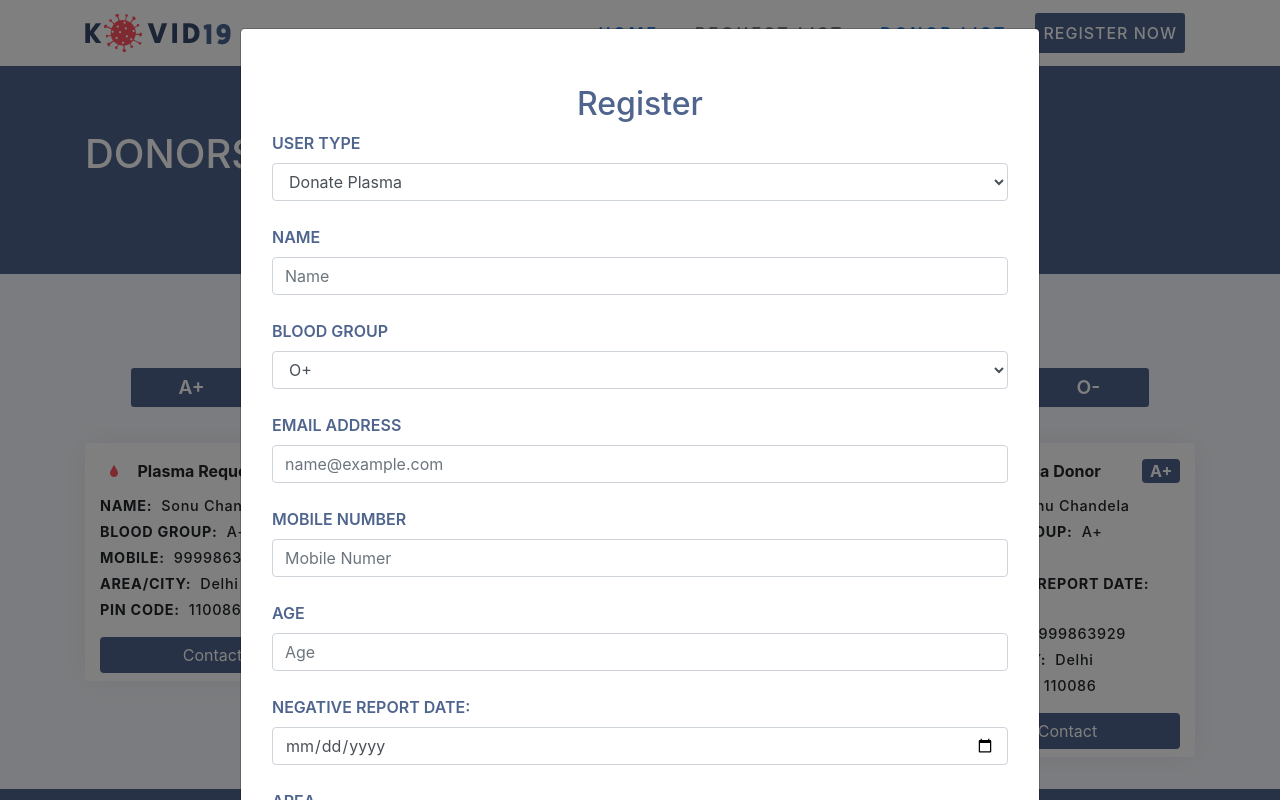
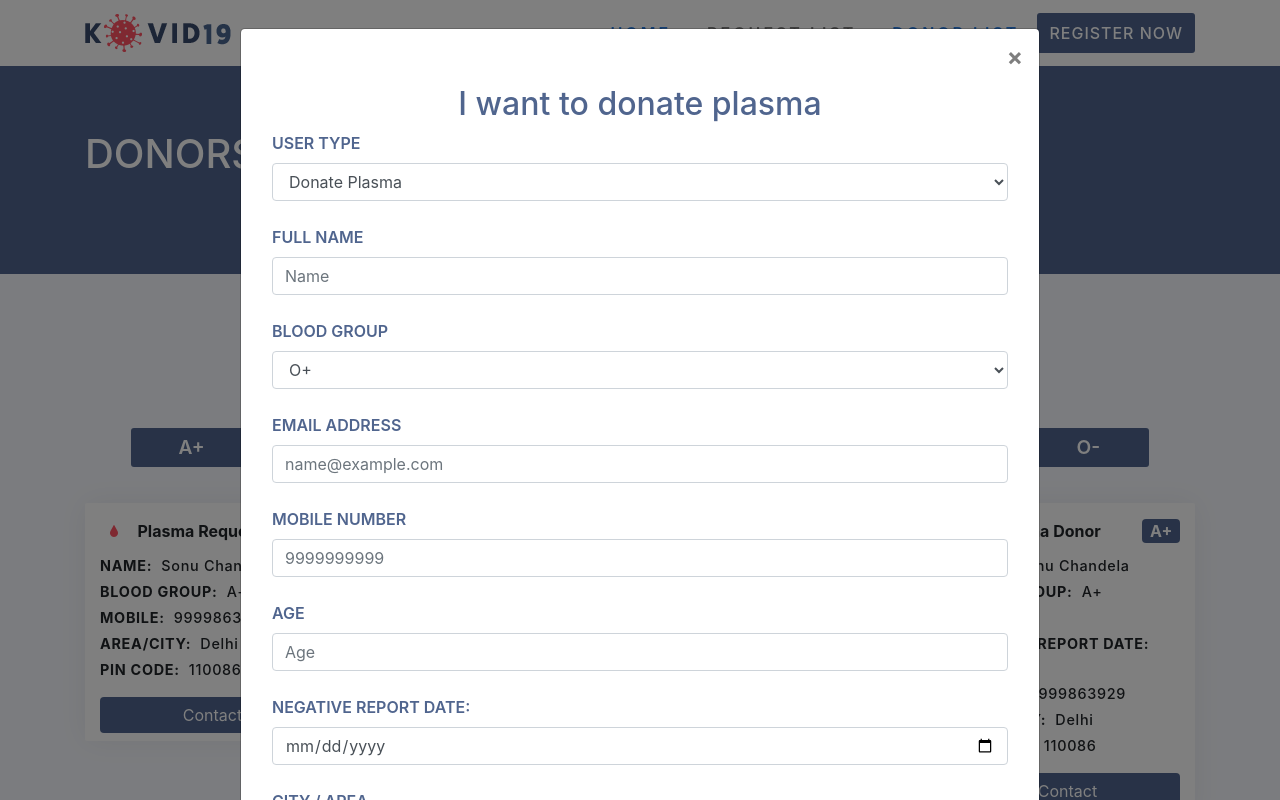
Before and after one commit to SonuChandela/PlasmaDonor, a React (Create React App) app in the folder client/: page /list/donor in a window 1280 px wide. Shown: the top 800 px of the page. Built offline with nearby package versions, Linux system fonts and the light colour scheme.

Commit message:
validateform

```diff
--- a/client/src/components/App.js
+++ b/client/src/components/App.js
@@ -1,5 +1,5 @@
 import React from 'react';
-import '../globcss/App.css';
+// import '../globcss/App.css';
 import Home from '../pages/Home';
 import Head from './Common/Header';
 import Foot from './Common/Footer';
--- a/client/src/components/Common/Common.css
+++ b/client/src/components/Common/Common.css
@@ -17,11 +17,65 @@
 
   .navbar-nav .nav-btn {
     font-weight: 500;
-    background: #50658e;
+    background-color: #50658e;
     color: #fff !important;
+    border:none;
     letter-spacing: 1px;
     border-radius: 3px;
     text-transform: uppercase;
   }
+  .nav-btn:hover{
+    background-color: var(--fntclr) !important;
+  }
+
+  .nav-btn:active{
+    background-color: var(--fntclr) !important;
+    border:none !important;
+  }
 
   /* header css */
+
+
+  /* footer css */
+
+
+.foot div p {
+  color: var(--body);
+  letter-spacing: 1px;
+}
+
+.foot div h5 {
+  color: #fff;
+  text-transform: uppercase;
+  letter-spacing: 1px;
+}
+
+.foot div ul {
+  padding: 0;
+}
+
+.foot div ul li {
+  list-style: none;
+  padding: 4px 0;
+}
+
+.foot div ul li a {
+  color: #d6d6d6;
+  text-decoration: none;
+}
+
+.foot div ul li a:hover {
+  color: #fff;
+}
+
+.footsoul {
+  background-color: var(--fntclr);
+  display: flex;
+  border-top: 1px solid var(--body);
+  padding: 5px 0;
+}
+
+.footsoul div span {
+  color: #fff;
+  font-size: 0.8em;
+}
--- a/client/src/components/Common/Footer.js
+++ b/client/src/components/Common/Footer.js
@@ -1,5 +1,5 @@
 import React from 'react';
-import '../../globcss/App.css';
+import './Common.css';
 import { Link } from 'react-router-dom';
 
 const Foot = () => {
--- a/client/src/components/Common/Header.js
+++ b/client/src/components/Common/Header.js
@@ -1,6 +1,6 @@
 import React, { Component } from 'react';
-import { Nav, Navbar, Button, Modal } from 'react-bootstrap';
-// import '../../globcss/App.css';
+import { Nav, Navbar, Modal , Button } from 'react-bootstrap';
+import './Common.css';
 import { NavLink, Link } from 'react-router-dom';
 import Enrol from '../Register/Register';
 
@@ -19,24 +19,23 @@ class Head extends Component {
   }
 
   render() {
-    console.log(this.state.show);
     return (
       <>
         {/* modal start */}
-        <Modal show={this.state.show} size="lg">
-          {/* <Modal.Header closeButton>
-              <Modal.Title>Modal heading</Modal.Title>
-            </Modal.Header> */}
-          <Modal.Body>
+        <Modal show={this.state.show} size="lg" onHide={this.acceptTerm}>
+          <Modal.Header className="border-0" closeButton>
+              {/* <Modal.Title>Modal heading</Modal.Title> */}
+            </Modal.Header>
+          <Modal.Body className="pt-0 pb-0">
             {/* eroll  */}
-            <Enrol />
+            <Enrol userType="donate"/>
           </Modal.Body>
-          <Modal.Footer>
+          {/* <Modal.Footer>
             <Button variant="secondary" onClick={this.acceptTerm}>
               Close
             </Button>
             <Button variant="primary">Save Changes</Button>
-          </Modal.Footer>
+          </Modal.Footer> */}
         </Modal>
 
         {/* modal close  */}
@@ -57,9 +56,9 @@ class Head extends Component {
                 <NavLink to="/list/donor" className="nav-link text-uppercase" activeStyle={{ color: '#2a81ea' }}>
                   Donor List
                 </NavLink>
-                <NavLink to="/register" className="nav-link nav-btn">
+                <Button className="nav-btn" onClick={this.acceptTerm}>
                   Register Now
-                </NavLink>
+                </Button>
               </Nav>
             </Navbar.Collapse>
           </div>
--- a/client/src/components/Register/Register.js
+++ b/client/src/components/Register/Register.js
@@ -1,30 +1,129 @@
 import React, { Component } from 'react';
 import Form from 'react-bootstrap/Form';
+import "../../globcss/App.css"
 import Button from 'react-bootstrap/Button';
 
 class Enrol extends Component {
+  constructor(props){
+    super(props);
+    this.state = {
+      setData : {},
+      usertype: this.props.userType,
+      setValidate : {
+        name: "",
+        email: "",
+        mobile :"",
+        age : "",
+        report: "",
+        area : "",
+        pincode : ""
+      }
+    }
+    this.validAlerts = this.validAlerts.bind(this);
+    this.submitForm = this.submitForm.bind(this);
+    this.reportDay = this.reportDay.bind(this);
+    this.textInput = React.createRef();
+
+
+  }
+
+
+
+  validAlerts(e){
+    const emailRegex = RegExp(
+      /^[a-zA-Z0-9.!#$%&’*+/=?^_`{|}~-]+@[a-zA-Z0-9-]+(?:\.[a-zA-Z0-9-]+)*$/
+    );
+    const data  = this.state.setData;
+    data[e.target.name] = e.target.value;
+    let users = this.textInput.current.value;
+    let validate = {...this.state.setValidate};
+    const{name,value} = e.target;
+    switch (name){
+      case "name":
+        validate.name = (value.length <= 0) ? "Enter Your Full Name" : "";
+        break;
+      case "email":
+        validate.email = ( emailRegex.test(value)) ? "" :"Write a Valid Email Address";
+        break;
+      case "contact":
+        validate.mobile = (value.length === 10) ?  "" : "Enter a Vaild Mobile Number" ;
+      break;
+      case "age":
+        validate.age = (value > 60 || value < 18) ? "You Are Between 18-60 Years Old" :  "";
+      break;
+      case "reportDate":
+        let calDay = this.reportDay(value);
+        validate.report = (calDay <= 14 ) ? "Donate only 14 days of a COVID-19 positive report if the person is asymptomatic" : "";
+      break;
+      case "area":
+        validate.area = (value.length <= 0) ? "Enter Area Name / City Name" :  "";
+      break;
+      case "pincode":
+        validate.pincode = (value.length <= 0) ? "Enter a valid Pin Code" :  "";
+      break;
+      default:
+    }
+
+    this.setState({
+      setData : data ,
+      usertype: users,
+      setValidate :{
+        name: validate.name,
+        email: validate.email,
+        mobile : validate.mobile,
+        age : validate.age,
+        report: validate.report,
+        area : validate.area,
+        pincode : validate.pincode
+      }
+    })
+  }
+
+  reportDay = (reportdate) => {
+    const date = new Date();
+    let currentDate = date.getMonth() + 1 + "/" + date.getDate() + "/" + date.getFullYear();
+    const testDate = new Date(reportdate);
+    const todayDate = new Date(currentDate);
+    let diffrenceInms = todayDate.getTime() - testDate.getTime();
+    const diffrenceInDay = Math.round(diffrenceInms / ( 1000 * 3600 * 24 ));
+    return (diffrenceInDay);
+  }
+
+
+
+  formisvlid (){
+
+  }
+  submitForm(e) {
+    e.preventDefault()
+
+  }
+
   render() {
+    const {setData,setValidate} = this.state;
     return (
       <>
         <div className="d-flex">
           <div className="container ">
             <div className="row justify-content-center">
-              <div className="col-lg-12 col-md-12 col-12 rounded bg-bright mt-3 pt-4 mb-4 pb-4">
-                <h2 className="f-color  text-center">Register</h2>
-                <Form>
+              <div className="col-lg-12 col-md-12 col-12 rounded bg-bright  mb-4 pb-4">
+                <h2 className="f-color  text-center">{(this.state.usertype === this.props.userType) ? "I want to donate plasma" : "I am searching for Plasma donor"}</h2>
+                <Form action="" onSubmit={this.submitForm}>
                   <Form.Group>
+
                     <Form.Label className="f-color fw-600 text-uppercase">User Type</Form.Label>
-                    <Form.Control as="select">
-                      <option>Donate Plasma</option>
-                      <option>Request Plasma</option>
-                      <option>Guest</option>
+                    <Form.Control as="select" ref={this.textInput} onChange={this.validAlerts} name="userType">
+                      <option value="donate">Donate Plasma</option>
+                      <option value="request">Request Plasma</option>
                     </Form.Control>
+
                     <br />
-                    <Form.Label className="f-color fw-600 text-uppercase">Name</Form.Label>
-                    <Form.Control type="text" placeholder="Name" />
+                    <Form.Label className="f-color fw-600 text-uppercase">Full Name</Form.Label>
+                    <Form.Control type="text" placeholder="Name" name="name" value={setData.name || ""} className={(setValidate.name.length > 0 ) ? "brdAlert" : ""} onChange={this.validAlerts} />
+                    {(setValidate.name.length > 0 ) ? <small className="f-alert">{setValidate.name}</small> : ""  }
                     <br />
                     <Form.Label className="f-color fw-600 text-uppercase">Blood Group</Form.Label>
-                    <Form.Control as="select">
+                    <Form.Control as="select" name="bloodgroup" onChange={this.validAlerts}>
                       <option>O+</option>
                       <option>O-</option>
                       <option>B+</option>
@@ -36,22 +135,35 @@ class Enrol extends Component {
                     </Form.Control>
                     <br />
                     <Form.Label className="f-color fw-600 text-uppercase">Email address</Form.Label>
-                    <Form.Control type="email" placeholder="name@example.com" />
+                    <Form.Control type="email" placeholder="name@example.com" name="email" className={(setValidate.email.length > 0 ) ? "brdAlert" : ""} onChange={this.validAlerts}/>
+                    {(setValidate.email.length > 0 ) ? <small className="f-alert">{setValidate.email}</small> : ""  }
                     <br />
+
                     <Form.Label className="f-color fw-600 text-uppercase">Mobile Number</Form.Label>
-                    <Form.Control type="tel" placeholder="Mobile Numer" />
+                    <Form.Control type="tel" placeholder="9999999999" value={setData.contact || ""} className={(setValidate.mobile.length > 0 ) ? "brdAlert" : ""} name="contact" onChange={this.validAlerts}/>
+                    {(setValidate.mobile.length > 0 ) ? <small className="f-alert">{setValidate.mobile}</small> : ""  }
                     <br />
-                    <Form.Label className="f-color fw-600 text-uppercase">Age</Form.Label>
-                    <Form.Control type="text" placeholder="Age" />
-                    <br />
-                    <Form.Label className="f-color fw-600 text-uppercase">NEGATIVE REPORT DATE:</Form.Label>
-                    <Form.Control type="date" placeholder="Report Date" />
-                    <br />
-                    <Form.Label className="f-color fw-600 text-uppercase">Area</Form.Label>
-                    <Form.Control type="text" placeholder="Area " />
+
+                    {
+                      (this.state.usertype === this.props.userType) ?
+                      <>
+                        <Form.Label className="f-color fw-600 text-uppercase">Age</Form.Label>
+                        <Form.Control type="text" placeholder="Age" name="age" value={setData.age || ""} className={(setValidate.age.length > 0 ) ? "brdAlert" : ""} maxlength="2" size="2" onChange={this.validAlerts}/>
+                        {(setValidate.age.length > 0 ) ? <small className="f-alert">{setValidate.age}</small> : ""}
+                        <br />
+                      <Form.Label className="f-color fw-600 text-uppercase">NEGATIVE REPORT DATE:</Form.Label>
+                      <Form.Control type="date" placeholder="Report Date" name="reportDate" value={setData.reportDate || ""} className={(setValidate.report.length > 0 ) ? "brdAlert" : ""}  onChange={this.validAlerts}/>
+                      {(setValidate.report.length > 0 ) ? <small className="f-alert">{setValidate.report}</small> : ""  }
+                      <br/>
+                      </> : ''
+                    }
+                    <Form.Label className="f-color fw-600 text-uppercase">City / Area</Form.Label>
+                    <Form.Control type="text" placeholder="City / Area " name="area" value={setData.area || ""} className={(setValidate.area.length > 0 ) ? "brdAlert" : ""} onChange={this.validAlerts}/>
+                    {(setValidate.area.length > 0 ) ? <small className="f-alert">{setValidate.area}</small> : ""  }
                     <br />
                     <Form.Label className="f-color fw-600 text-uppercase">Pincode</Form.Label>
-                    <Form.Control type="number" placeholder="110001" />
+                    <Form.Control type="text" placeholder="110001" name="pincode" maxlength="6" size="6" value={setData.pincode || ""} className={(setValidate.pincode.length > 0 ) ? "brdAlert" : ""} onChange={this.validAlerts}/>
+                    {(setValidate.pincode.length > 0 ) ? <small className="f-alert">{setValidate.pincode}</small> : ""  }
                     <br />
                     <Button className="bg-frntdark border-0" type="submit" block>
                       Submit
--- a/client/src/components/Search/Searchbar.js
+++ b/client/src/components/Search/Searchbar.js
@@ -5,7 +5,7 @@ import { Button } from 'react-bootstrap';
 class Searchbar extends Component {
   render() {
     return (
-      <div className="container searchbar ">
+      <div className="container searchbar">
         <div className="row ">
           <div className="col-md-2"></div>
           <div className="col-md-8 shadow-sm bg-bright pt-4 pb-4  rounded">
--- a/client/src/components/TermAndCondition/Condition.js
+++ b/client/src/components/TermAndCondition/Condition.js
@@ -1,4 +1,5 @@
 import React from 'react';
+import './Condition.css';
 
 const Condition = () => {
   return (
--- a/client/src/globcss/App.css
+++ b/client/src/globcss/App.css
@@ -2,6 +2,7 @@
   --body: #f7f9fe;
   --fntclr: #50658e;
   --bright: #fff;
+  --alert: #ff5464;
 }
 
 .bg-body {
@@ -13,6 +14,14 @@
 }
 .bg-bright {
   background-color: var(--bright) !important;
+}
+
+.f-alert{
+  color:var(--alert) !important;
+}
+
+.brdAlert{
+  border-color:var(--alert) !important;
 }
 
 .f-color {
@@ -27,28 +36,7 @@
   font-weight: 600;
 }
 
-.nav-link {
-  font-size: 1em;
-  font-weight: 600;
-  margin: 0 10px;
-  letter-spacing: 3px;
-  text-transform: uppercase;
-  padding-right: 0.5rem !important;
-  padding-left: 0.5rem !important;
-}
-
-.nav-link:hover {
-  color: var(--fntclr);
-}
-
-.navbar-nav .nav-btn {
-  font-weight: 500;
-  background: #50658e;
-  color: #fff !important;
-  letter-spacing: 1px;
-  border-radius: 3px;
-  text-transform: uppercase;
-}
+/* recent donor nd recent request css */
 
 .title {
   font-size: 2.5em;
@@ -65,95 +53,37 @@
 .table th {
   text-align: center;
 }
-/* banner css */
 
-.searchbar {
-  margin-top: -60px;
-}
-.status {
-  padding: 0;
-  margin: 10px 0;
+/*  recent donor nd recent request css */
+
+/* list page css */
+
+.bloodfilter ul {
+  margin: 4px 0;
+  display: flex;
+  justify-content: center;
 }
 
-.status li {
+.bloodfilter ul li {
   list-style: none;
-  padding: 4px;
-  font-size: 1.3em;
-  font-weight: 700;
-  letter-spacing: 1px;
-  color: #50658e;
+  float: left;
+  width: calc(100% / 8 - 1.5%);
+  background-color: var(--fntclr);
+  cursor: pointer;
+  border-radius: 3px;
+  padding: 5px;
+  margin: 0 3px;
+  display: flex;
+  justify-content: center;
+  align-items: center;
 }
 
-.status li h6 {
-  margin: 2px 0;
-  text-align: center;
-  color: #ff5363;
-  font-weight: 700;
-  letter-spacing: 1px;
+.bloodfilter ul li span {
+  font-size: 1.2em;
+  font-weight: 600;
+  color: var(--bright);
 }
 
-
-/* condition page css */
-.conditions div h3 {
-  text-transform: uppercase;
-  color: #ff5363;
-  font-weight: 700;
-  letter-spacing: 1px;
-  margin: 3px 0;
-}
-
-.conditions div ol li {
-  font-size: 1.1em;
-  margin: 8px 0;
-  font-weight: 600;
-  text-transform: uppercase;
-  color: #50658e;
-}
-
-/* footer css */
-
-.foot div p {
-  color: var(--body);
-  letter-spacing: 1px;
-}
-
-.foot div h5 {
-  color: #fff;
-  text-transform: uppercase;
-  letter-spacing: 1px;
-}
-
-.foot div ul {
-  padding: 0;
-}
-
-.foot div ul li {
-  list-style: none;
-  padding: 4px 0;
-}
-
-.foot div ul li a {
-  color: #d6d6d6;
-  text-decoration: none;
-}
-
-.foot div ul li a:hover {
-  color: #fff;
-}
-
-.footsoul {
-  background-color: var(--fntclr);
-  display: flex;
-  border-top: 1px solid var(--body);
-  padding: 5px 0;
-}
-
-.footsoul div span {
-  color: #fff;
-  font-size: 0.8em;
-}
-
-/* donor page csss */
 .donor-card {
   display: flex;
   flex-wrap: wrap;
@@ -192,31 +122,3 @@
 .donor-card div a {
   background-color: var(--fntclr) !important;
 }
-
-/* list page css */
-
-.bloodfilter ul {
-  margin: 4px 0;
-  display: flex;
-  justify-content: center;
-}
-
-.bloodfilter ul li {
-  list-style: none;
-  float: left;
-  width: calc(100% / 8 - 1.5%);
-  background-color: var(--fntclr);
-  cursor: pointer;
-  border-radius: 3px;
-  padding: 5px;
-  margin: 0 3px;
-  display: flex;
-  justify-content: center;
-  align-items: center;
-}
-
-.bloodfilter ul li span {
-  font-size: 1.2em;
-  font-weight: 600;
-  color: var(--bright);
-}
```
Also changed, not shown: client/src/components/TermAndCondition/Condition.css (+15 -0 lines).
